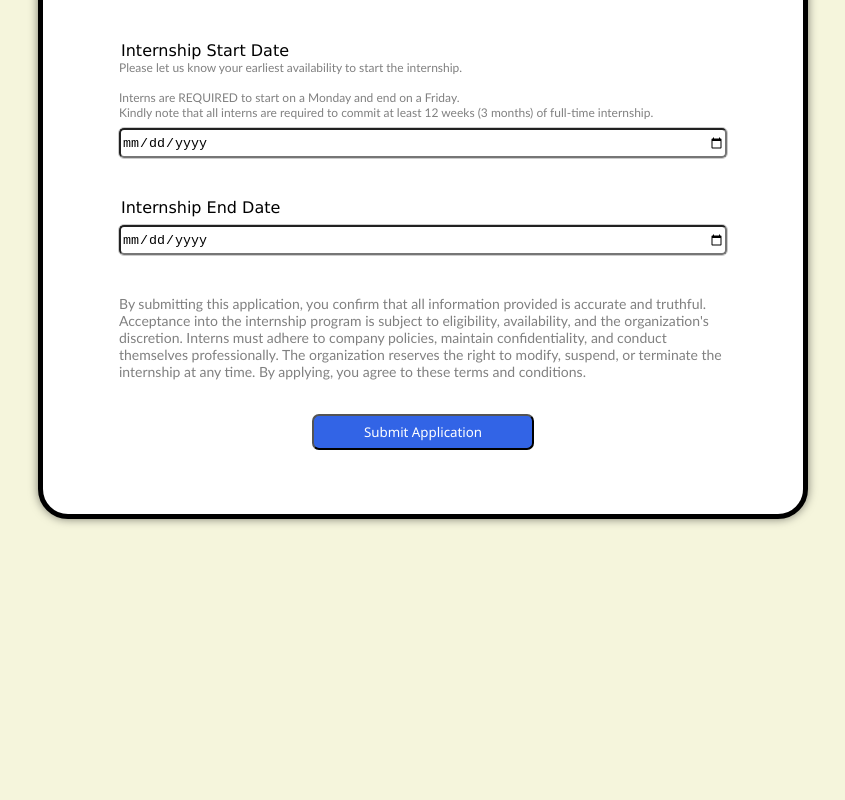
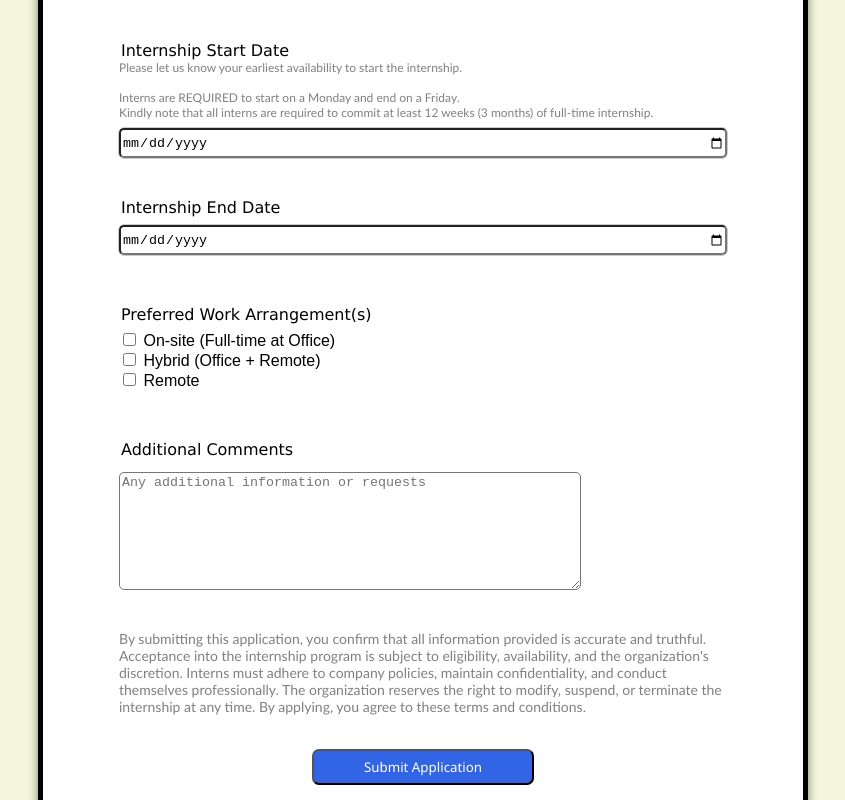
Before and after one commit to IteratorInnovator/internship-form-project, a plain HTML site: page index.html in a window 1280 px wide. Shown: the part 1357-2157 px from the top of the page, without its empty margins (217-1062 px from the left). Before the commit the page ends 1940 px from the top, so only its background shows below. Drawn offline with Linux system fonts and the light colour scheme.

Commit message:
Add textarea and checbox elements

```diff
--- a/index.html
+++ b/index.html
@@ -110,6 +110,33 @@
 
         </fieldset>
 
+        <fieldset class="checkbox_fieldset">
+
+            <legend>Preferred Work Arrangement(s)</legend>
+            <label for="onsite">
+                <input type="checkbox" name="work_arrangement" id="onsite" value="On-site">
+                On-site (Full-time at Office)<br>
+            </label>
+
+            <label for="hybrid">
+                <input type="checkbox" name="work_arrangement" id="hybrid" value="Hybrid">
+                Hybrid (Office + Remote)<br>
+            </label>
+
+            <label for="remote">
+                <input type="checkbox" name="work_arrangement" id="remote" value="Remote">
+                Remote<br>
+            </label>
+
+        </fieldset>
+
+        <fieldset class="textarea_fieldset">
+            <legend>Additional Comments</legend>
+            <label for="comments">
+                <textarea name="comments" id="comments" placeholder="Any additional information or requests"></textarea>
+            </label>
+        </fieldset>
+
         <fieldset>
             <p class="terms_and_conditions">By submitting this application, you confirm that all information provided is accurate and truthful. Acceptance into the internship program is subject to eligibility, availability, and the organization's discretion. Interns must adhere to company policies, maintain confidentiality, and conduct themselves professionally. The organization reserves the right to modify, suspend, or terminate the internship at any time. By applying, you agree to these terms and conditions.</p>
         </fieldset>
--- a/styles.css
+++ b/styles.css
@@ -61,6 +61,27 @@ fieldset {
     }
 }
 
+.checkbox_fieldset {
+    margin-top: 5vh;
+    text-align: left;
+    legend {
+        margin: 5vh 0px 0vh 0px;
+        font-family:'Lucida Sans', 'Lucida Sans Regular', 'Lucida Grande', 'Lucida Sans Unicode', Geneva, Verdana, sans-serif
+    }
+    label {
+        font-family: sans-serif;
+        text-align: left;
+        width: 100%;
+        input:checkbox {
+            display: block;
+            text-align: left;
+            margin-top: 1vh;
+            border-radius: 5px;
+            width: 100%;
+            height: 1.5rem;
+        }
+    }
+}
 
 select {
     margin: 1.5vh;
@@ -96,6 +117,7 @@ select {
     }
     label {
         text-align: left;
+        font-family: sans-serif;
         width: 100%;
         input:radio {
             display: block;
@@ -138,6 +160,28 @@ input[type="submit"] {
     }
 }
 
+.textarea_fieldset {
+    margin-top: 5vh;
+    text-align: left;
+    legend {
+        margin: 5vh 0px 0vh 0px;
+        font-family:'Lucida Sans', 'Lucida Sans Regular', 'Lucida Grande', 'Lucida Sans Unicode', Geneva, Verdana, sans-serif
+    }
+    label {
+        font-family: sans-serif;
+        text-align: left;
+        width: 100%;
+        textarea {
+            display: block;
+            text-align: left;
+            margin-top: 1vh;
+            border-radius: 5px;
+            width: 75%;
+            height: 7rem;
+        }
+    }
+}
+
 .terms_and_conditions {
     font-family: 'Trebuchet MS', 'Lucida Sans Unicode', 'Lucida Grande', 'Lucida Sans', Arial, sans-serif;
     color: grey;
```
